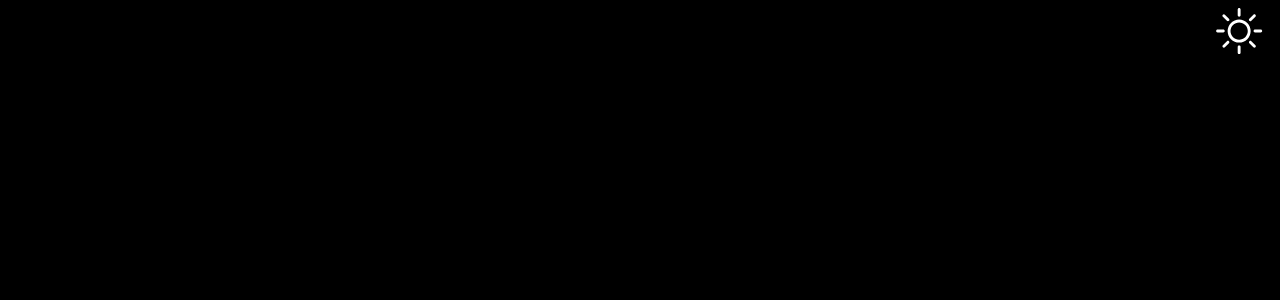
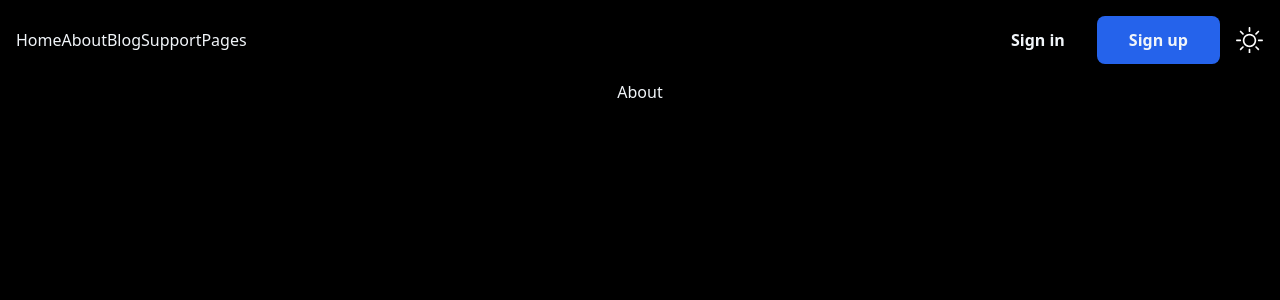
Before and after one commit to prathu9/node-test, a React (Vite) app in the folder frontend/: page /about in a window 1280 px wide. Shown: the top 300 px of the page. Built offline with nearby package versions, Linux system fonts and the light colour scheme.

Commit message:
added nav links

```diff
--- a/frontend/src/components/Nav.tsx
+++ b/frontend/src/components/Nav.tsx
@@ -1,15 +1,27 @@
+import { Link } from "react-router-dom";
+
 const Nav = () => {
-    return(
-        <nav>
-            <ul>
-                <li>Home</li>
-                <li>About</li>
-                <li>Blog</li>
-                <li>Support</li>
-                <li>Pages</li>
-            </ul>
-        </nav>
-    )
-}
+  return (
+    <nav>
+      <ul className="flex justify-between text-slate-100">
+        <li>
+          <Link to="/">Home</Link>
+        </li>
+        <li>
+          <Link to="/about">About</Link>
+        </li>
+        <li>
+          <Link to="/blog">Blog</Link>
+        </li>
+        <li>
+          <Link to="/support">Support</Link>
+        </li>
+        <li>
+          <Link to="/pages">Pages</Link>
+        </li>
+      </ul>
+    </nav>
+  );
+};
 
 export default Nav;
--- a/frontend/src/components/header.tsx
+++ b/frontend/src/components/header.tsx
@@ -1,5 +1,7 @@
 import Sun from "../assets/sun.svg?react";
 import Moon from "../assets/moon.svg?react";
+import Nav from "./Nav";
+import { Link } from "react-router-dom";
 
 type HeaderProp = {
     colorTheme: 'dark' | 'light',
@@ -8,14 +10,24 @@ type HeaderProp = {
 
 const Header = ({colorTheme, handleColorThemeChange}: HeaderProp) => {
     return(
-        <header className='flex justify-between px-4 py-2 h-40'>
-        <div></div>
-        <div className='w-12 cursor-pointer'>
-          {
-            colorTheme === "dark"?
-            <Sun onClick={() => handleColorThemeChange("light")}/>:
-            <Moon onClick={() => handleColorThemeChange("dark")}/>
-          }
+        <header className='flex justify-between items-center px-4 py-2 h-20'>
+        <div>
+          <Nav />
+        </div>
+        <div className="flex justify-center items-center">
+          <Link to="/" className="mx-4 py-3 rounded-lg bg-transparent text-slate-100 font-bold">
+            Sign in
+          </Link>
+          <Link to="/" className="mx-4 px-8 py-3 rounded-lg bg-blue-600 text-slate-100 font-bold">
+            Sign up
+          </Link>
+          <div className='w-7 cursor-pointer flex items-center justify-center'>
+            {
+              colorTheme === "dark"?
+              <Sun className="w-100" onClick={() => handleColorThemeChange("light")}/>:
+              <Moon className="w-100" onClick={() => handleColorThemeChange("dark")}/>
+            }
+          </div>
         </div>
       </header>
     )
--- a/frontend/src/pages/About.tsx
+++ b/frontend/src/pages/About.tsx
@@ -1,6 +1,6 @@
 const AboutPage = () => {
     return(
-        <h1>About</h1>
+        <h1 className="text-slate-100">About</h1>
     )
 }
 
```
